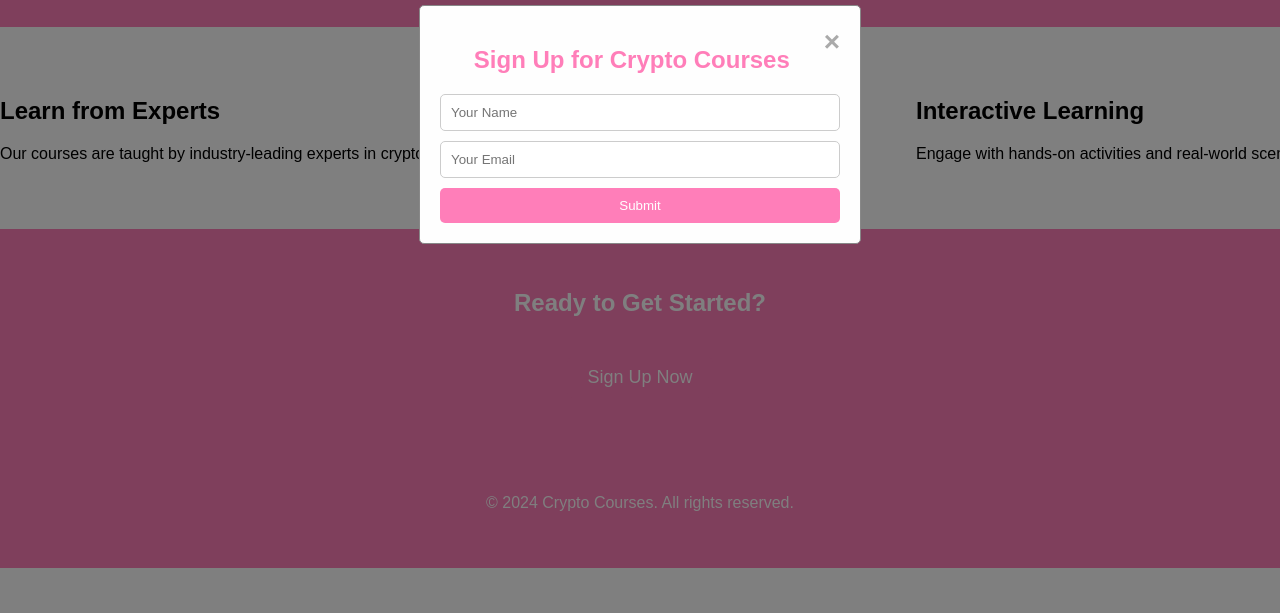
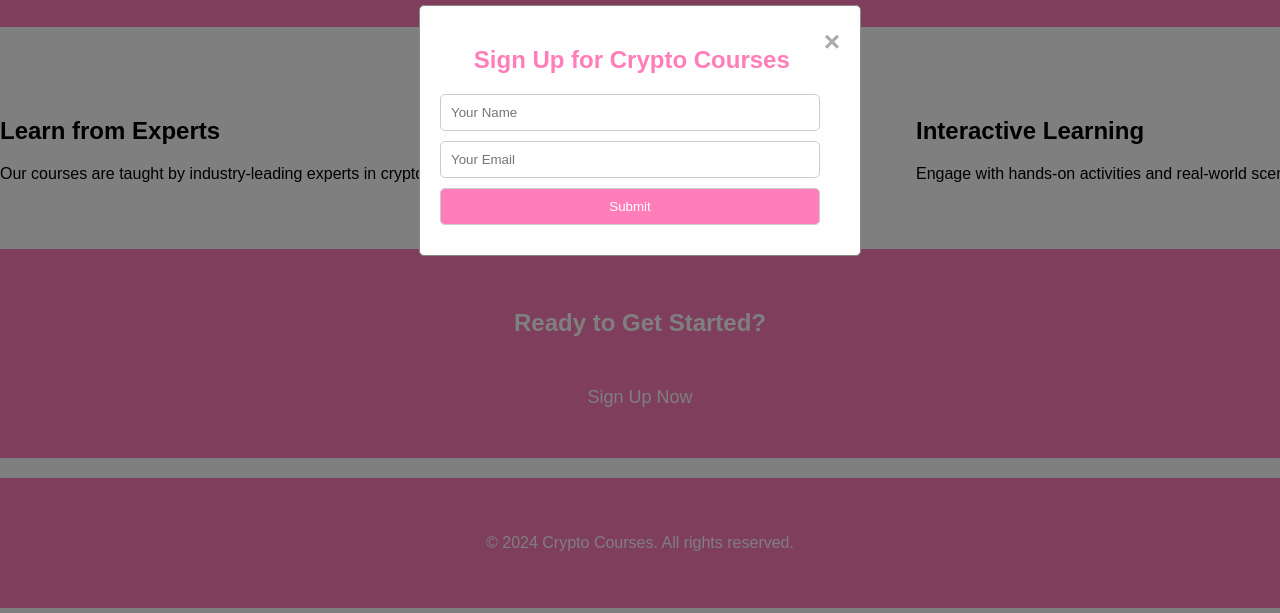
Before and after one commit to Magamed666/fuckkk.github.io, a plain HTML site: page index.html in a window 1280 px wide. Both pictures are taken after a click on the link "Sign Up Now". Shown: the part 187-800 px from the top of the page. Drawn offline with Linux system fonts and the light colour scheme.

Commit message:
Update styles.css

```diff
--- a/styles.css
+++ b/styles.css
@@ -15,6 +15,7 @@ header {
     color: white;
     text-align: center;
     padding: 30px 0;
+    margin-bottom: 20px; /* Уменьшаем расстояние между header и следующим элементом */
 }
 
 header p {
@@ -44,6 +45,7 @@ header p {
     color: white;
     text-align: center;
     padding: 40px 0;
+    margin-bottom: 20px; /* Уменьшаем расстояние между cta и следующим элементом */
 }
 
 .cta-content {
@@ -115,8 +117,10 @@ footer {
     margin-bottom: 20px;
 }
 
-.input-field {
-    width: 100%;
+input[type="text"],
+input[type="email"],
+input[type="submit"] {
+    width: calc(100% - 20px); /* Уменьшаем ширину полей на 20px, чтобы они не выходили за границы формы */
     padding: 10px;
     margin-bottom: 10px;
     border-radius: 5px;
@@ -125,13 +129,13 @@ footer {
 }
 
 .submit-button {
-    width: 100%;
-    padding: 10px;
-    border-radius: 5px;
     background-color: #ff7eb9;
     color: white;
     border: none;
     cursor: pointer;
+    width: 100%;
+    padding: 10px;
+    border-radius: 5px;
 }
 
 .submit-button:hover {
```
